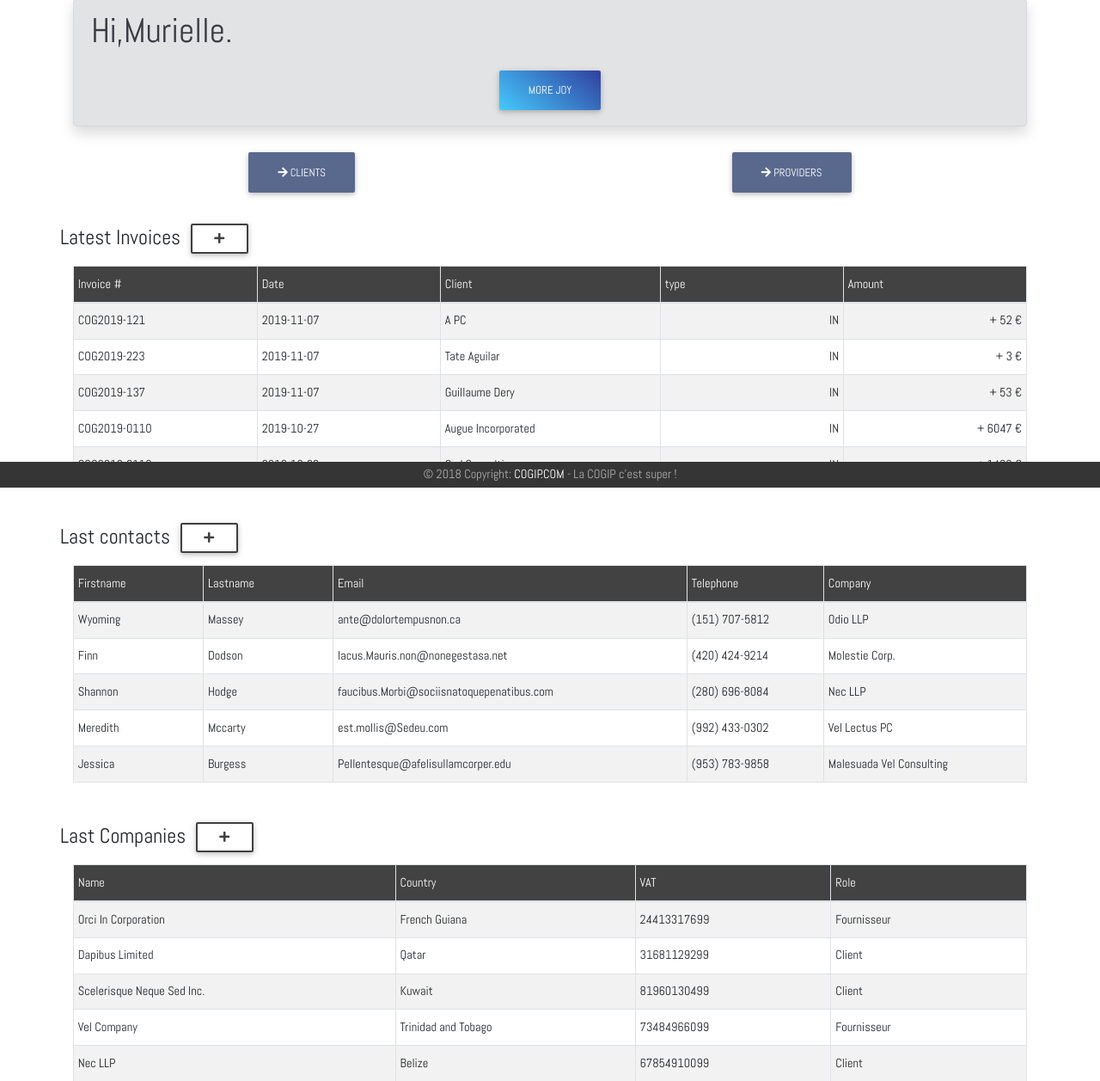
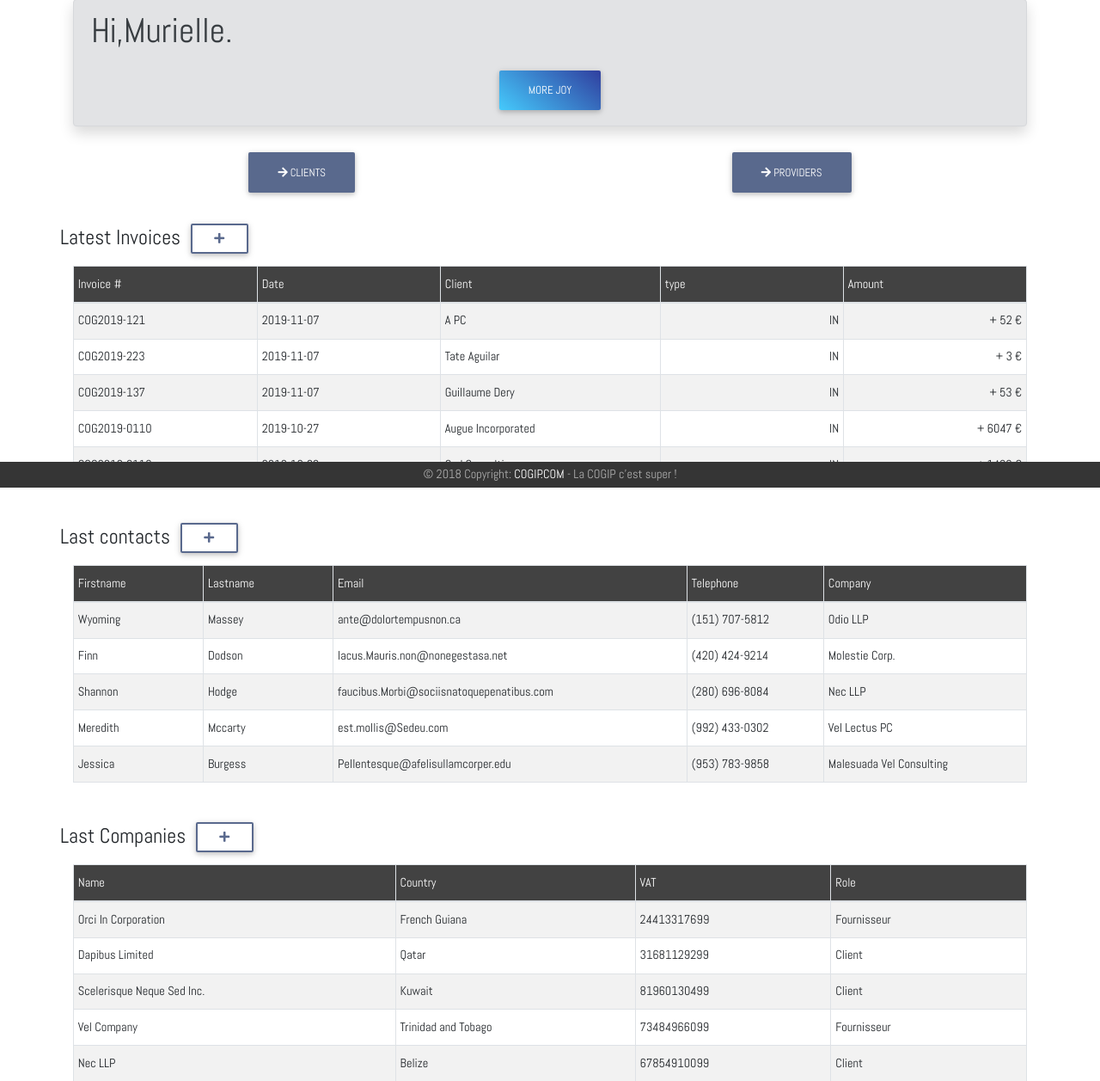
Before and after one commit to PierreKimbanziR/cogip, a PHP site: page /home in a window 1280 px wide. Shown: the part 233-1490 px from the top of the page at 86% size. Run offline with PHP 8.4, Linux system fonts and the light colour scheme; a user stored in the database is signed in; data comes from the database, SQL or seed files in the repository; data that the repository does not hold is empty; a stand-in replaces the project's code that opens the database connection; some libraries are stand-ins or nearby versions.

Commit message:
fix invoicesView

```diff
--- a/static/css/style.css
+++ b/static/css/style.css
@@ -92,8 +92,8 @@ footer.page-footer {
   }
 }
 
-.addBtnHome {
-  border: 2px solid #404040 !important;
+.cogipBtn {
+  border: 2px solid #59698d !important;
   background-color: transparent !important;
-  color: #404040 !important;
+  color: #59698d !important;
 }
--- a/views/HomePageView.php
+++ b/views/HomePageView.php
@@ -22,7 +22,7 @@ include "components/navbar.php";
 
 
     <div class="row mt-4">
-        <h4>Latest Invoices <button onclick="window.location.href = '/cogip/invoices/create'" class="btn btn-sm addBtnHome waves-effect"><i class="fas fa-lg fa-plus"></i></button></h4>
+        <h4>Latest Invoices <button onclick="window.location.href = '/cogip/invoices/create'" class="btn btn-sm cogipBtn waves-effect"><i class="fas fa-lg fa-plus"></i></button></h4>
         <div class="table-responsive col-12">
             <table id="" class="table table-striped table-bordered table-sm" cellspacing="0" width="100%">
                 <thead class="grey darken-3 white-text">
@@ -56,7 +56,7 @@ include "components/navbar.php";
         </div>
     </div>
     <div class="row mt-4">
-        <h4>Last contacts <button onclick="window.location.href = '/cogip/contacts/create'" class="btn btn-sm addBtnHome waves-effect"><i class="fas fa-lg fa-plus"></i></button></h4>
+        <h4>Last contacts <button onclick="window.location.href = '/cogip/contacts/create'" class="btn btn-sm cogipBtn waves-effect"><i class="fas fa-lg fa-plus"></i></button></h4>
         <div class="table-responsive col-12">
             <table id="" class="table table-striped table-bordered table-sm" cellspacing="0" width="100%">
                 <thead class="grey darken-3 white-text">
@@ -88,7 +88,7 @@ include "components/navbar.php";
         </div>
     </div>
     <div class="row mt-4">
-        <h4>Last Companies <button onclick="window.location.href = '/cogip/companies/create'" class="btn btn-sm addBtnHome waves-effect"><i class="fas fa-lg fa-plus"></i></button></h4>
+        <h4>Last Companies <button onclick="window.location.href = '/cogip/companies/create'" class="btn btn-sm cogipBtn waves-effect"><i class="fas fa-lg fa-plus"></i></button></h4>
         <div class="table-responsive col-12">
             <table id="" class="table table-striped table-bordered table-sm" cellspacing="0" width="100%">
                 <thead class="grey darken-3 white-text">
--- a/views/contact/ContactsView.php
+++ b/views/contact/ContactsView.php
@@ -13,7 +13,7 @@ include "components/navbar.php";
             <!-- SESSION ADMIN -->
             <?php if ($_SESSION['level'] == 3): ?>
 
-            <a href="/cogip/contacts/create"><button type="button" class="btn btn-outline-danger waves-effect"><i
+            <a href="/cogip/contacts/create"><button type="button" class="btn cogipBtn waves-effect"><i
                         class="fas fa-plus-circle"></i> Add contact</button></a>
 
             <?php endif?>
```
Also changed, not shown: views/companies/CompaniesView.php (+5 -4 lines), views/invoices/InvoicesView.php (+46 -63 lines).
